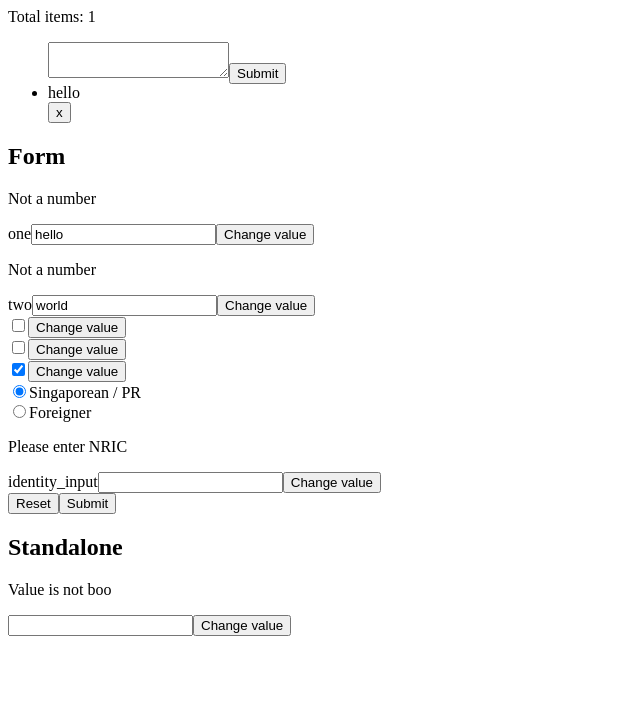
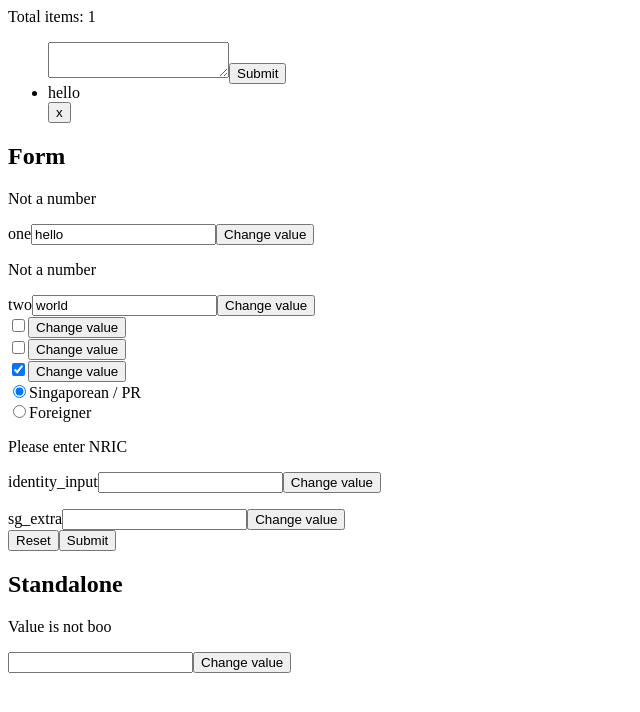
Before and after one commit to Antonrostov/hookmaster, a Next.js app: page / in a window 1280 px wide. Shown: the top 712 px of the page, without its empty margins (0-640 px from the left). Built offline with nearby package versions, Linux system fonts and the light colour scheme.

Commit message:
Add dynamic field rendering

```diff
--- a/pages/index.jsx
+++ b/pages/index.jsx
@@ -92,6 +92,20 @@ export default function AgendaPage() {
           }
         };
       }
+    },
+    {
+      name: "sg_extra",
+      component: FormInput,
+      getProps() {
+        return { name: "sg_extra" };
+      }
+    },
+    {
+      name: "foreigner_extra",
+      component: FormInput,
+      getProps() {
+        return { name: "foreigner_extra" };
+      }
     }
   ]);
   graph
@@ -126,6 +140,30 @@ export default function AgendaPage() {
       }
       return newState;
     });
+  graph
+    .getNode("radio_1", 0)
+    .to(graph.getNode("sg_extra"), (oldState, newState) => {
+      if (
+        typeof newState["sg_extra"] === "undefined" &&
+        newState["radio_1"] === "Singaporean / PR"
+      ) {
+        delete newState["foreigner_extra"];
+        newState["sg_extra"] = "";
+      }
+      return newState;
+    });
+  graph
+    .getNode("radio_1", 1)
+    .to(graph.getNode("foreigner_extra"), (oldState, newState) => {
+      if (
+        typeof newState["foreigner_extra"] === "undefined" &&
+        newState["radio_1"] === "Foreigner"
+      ) {
+        delete newState["sg_extra"];
+        newState["foreigner_extra"] = "";
+      }
+      return newState;
+    });
   function standaloneOnChange(e) {
     console.log("standalone", e.target.value);
   }
```
